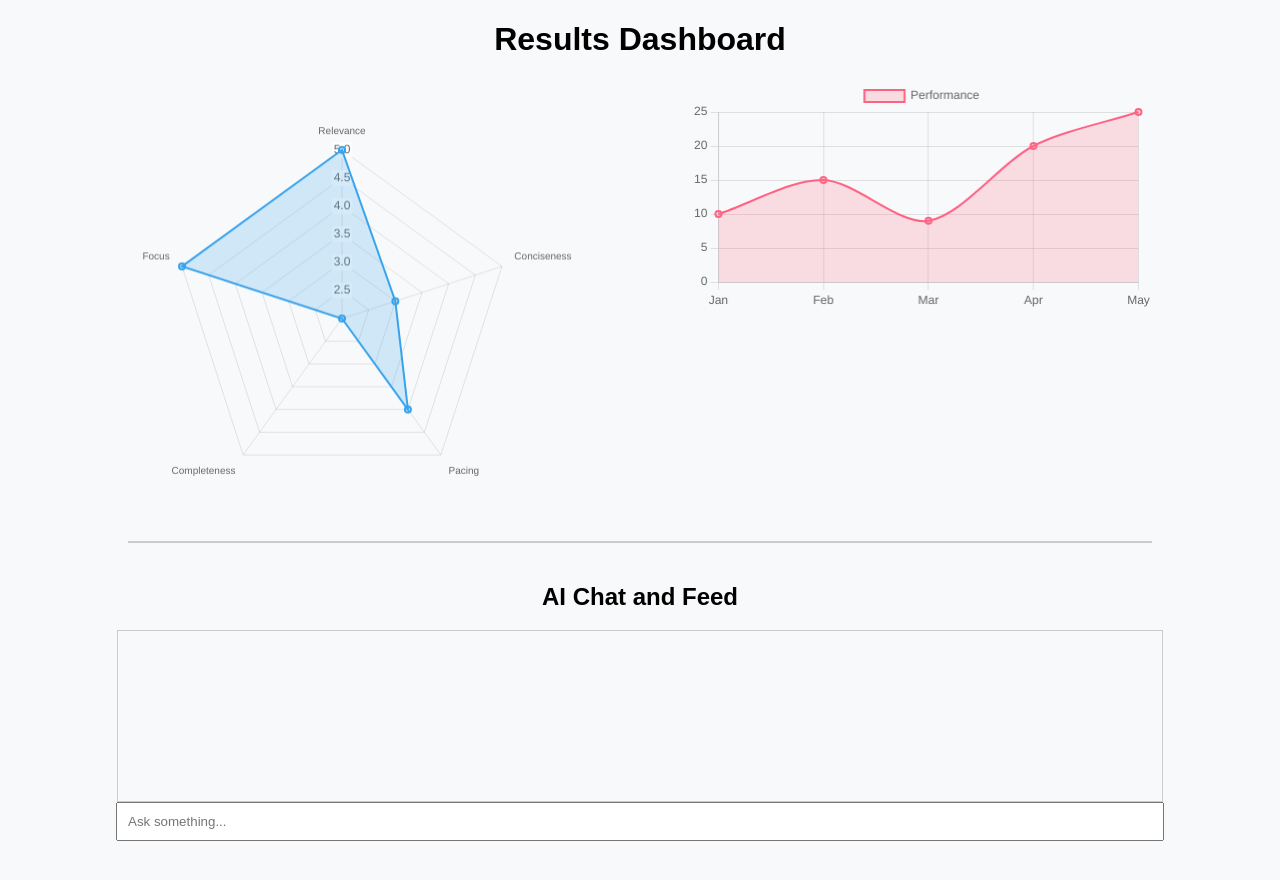
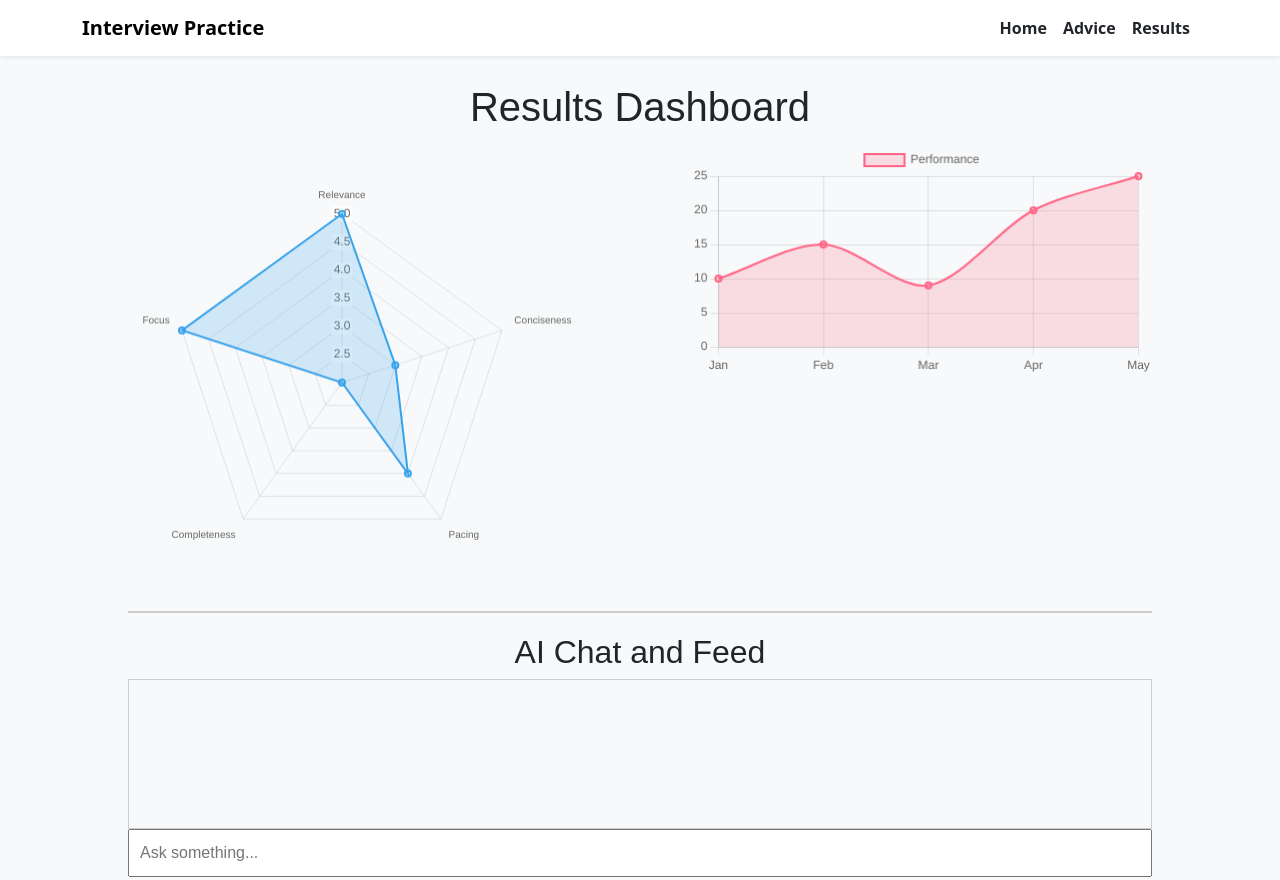
Before and after one commit to Kanav1290/ichack25, a Flask app: page /results in a window 1280 px wide. Before the commit the page ends 841 px from the top, so only its background shows below. Run offline with Flask 3, Linux system fonts and the light colour scheme.

Commit message:
added navbar to all pages

```diff
--- a/static/styles.css
+++ b/static/styles.css
@@ -40,3 +40,40 @@ body {
     background-color: #dc3545;
     color: white;
 }
+.top-container {
+    display: flex;
+    width: 80%;
+    justify-content: space-between;
+}
+.chart-container {
+    width: 45%;
+}
+.bottom-container {
+    width: 80%;
+    border-top: 2px solid #ccc;
+    padding-top: 20px;
+    display: flex;
+    flex-direction: column;
+    align-items: center;
+}
+#chatbox {
+    width: 100%;
+    height: 150px;
+    border: 1px solid #ccc;
+    overflow-y: auto;
+    padding: 10px;
+}
+#inputBox {
+    width: 100%;
+    padding: 10px;
+}
+.resultsPage {
+    display: flex;
+    flex-direction: column;
+    align-items: center;
+    font-family: Arial, sans-serif;
+    height: 100vh;
+    justify-content: space-around;
+    margin: 0;
+    padding: 0;
+}
--- a/templates/index.html
+++ b/templates/index.html
@@ -23,7 +23,7 @@
       <div class="collapse navbar-collapse justify-content-end" id="navbarNav">
           <ul class="navbar-nav">
               <li class="nav-item">
-                  <a class="nav-link fw-semibold text-dark" href="/">Home</a>
+                  <a class="nav-link fw-semibold text-dark" href="index.html">Home</a>
               </li>
               <li class="nav-item">
                   <a class="nav-link fw-semibold text-dark" href="advice.html">Advice</a>
--- a/templates/results.html
+++ b/templates/results.html
@@ -5,8 +5,12 @@
     <meta name="viewport" content="width=device-width, initial-scale=1.0">
     <title>Results Dashboard</title>
     <script src="https://cdn.jsdelivr.net/npm/chart.js"></script>
-    <link rel="stylesheet" href="styles.css">
-    <style>
+    <!-- <link rel="stylesheet" href="styles.css"> -->
+        <!-- Bootstrap CSS -->
+        <link href="https://cdn.jsdelivr.net/npm/bootstrap@5.3.0/dist/css/bootstrap.min.css" rel="stylesheet">
+        <link href = "../static/styles.css" rel = "stylesheet">
+
+    <!-- <style>
         body {
             display: flex;
             flex-direction: column;
@@ -44,9 +48,34 @@
             width: 100%;
             padding: 10px;
         }
-    </style>
+    </style> -->
 </head>
 <body>
+    <!-- Bootstrap Navbar (Logo Left, Links Right) -->
+    <nav class="navbar navbar-expand-lg navbar-light bg-white shadow-sm">
+        <div class="container">
+            <a class="navbar-brand fw-bold" href="/">Interview Practice</a>
+            <button class="navbar-toggler" type="button" data-bs-toggle="collapse" data-bs-target="#navbarNav">
+                <span class="navbar-toggler-icon"></span>
+            </button>
+            <div class="collapse navbar-collapse justify-content-end" id="navbarNav">
+                <ul class="navbar-nav">
+                    <li class="nav-item">
+                        <a class="nav-link fw-semibold text-dark" href="index.html">Home</a>
+                    </li>
+                    <li class="nav-item">
+                        <a class="nav-link fw-semibold text-dark" href="advice.html">Advice</a>
+                    </li>
+                    <li class="nav-item">
+                        <a class="nav-link fw-semibold text-dark" href="results.html">Results</a>
+                    </li>
+                </ul>
+            </div>
+        </div>
+    </nav>
+    <!-- Add spacing below navbar -->
+<div class="mt-4"></div>
+<div class = "resultsPage">
     <h1>Results Dashboard</h1>
     <div class="top-container">
         <div class="chart-container">
@@ -61,6 +90,7 @@
         <div id="chatbox"></div>
         <input type="text" id="inputBox" placeholder="Ask something..." onkeypress="handleKeyPress(event)">
     </div>
+</div>
 
     <script>
         // Star Chart (Radar)
```
Also changed, not shown: templates/advice.html (+24 -10 lines).
